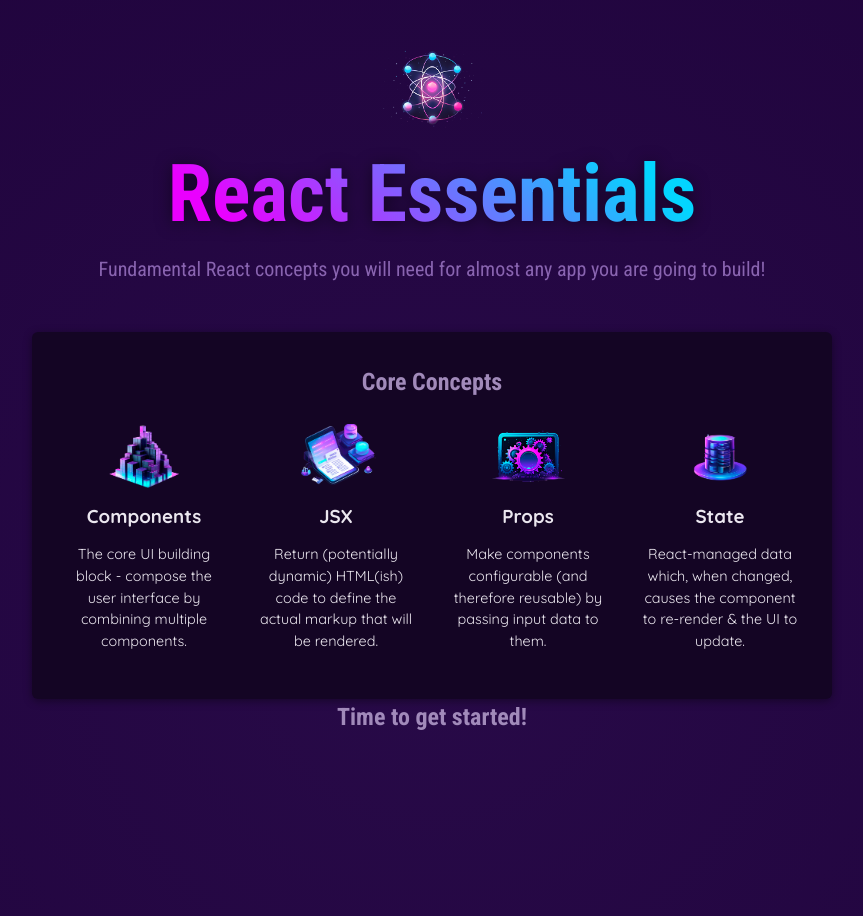
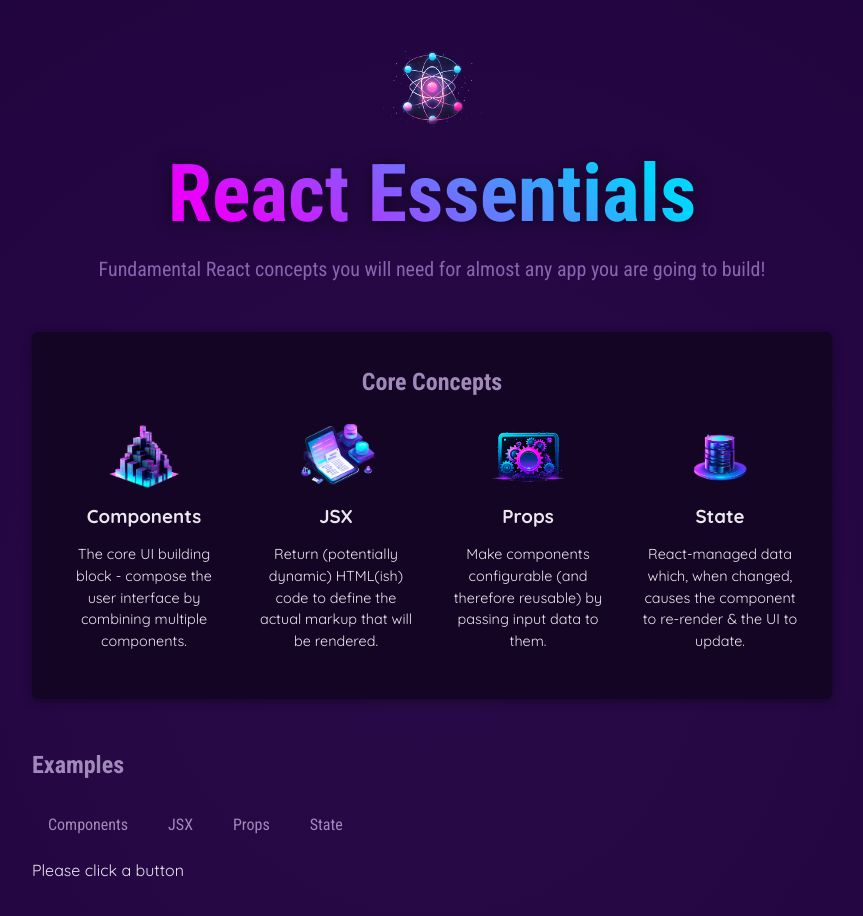
Before and after one commit to Netvoiangel/react-essentials, a React (Vite) app: page / in a window 1280 px wide. Shown: the top 916 px of the page, without its empty margins (208-1071 px from the left). Built offline with nearby package versions, Linux system fonts and the light colour scheme.

Commit message:
Updated data.js

```diff
--- a/src/App.jsx
+++ b/src/App.jsx
@@ -1,38 +1,17 @@
-import reactImg from './assets/react-core-concepts.png';
-import componentImg from './assets/components.png';
+import { useState } from 'react';
+
 import { CORE_CONCEPTS } from './data.js';
-
-const reactDescription = ['Fundamental', 'Crucial', 'Core'];
-
-function getRandomInt(max) {
-  return Math.floor(Math.random() * (max + 1));
-}
-
-function Header() {
-  const description = reactDescription[getRandomInt(2)];
-  return (
-    <header>
-      <img src={reactImg} alt="Stylized atom" />
-      <h1>React Essentials</h1>
-      <p>
-        {description} React concepts you will need for almost any app you are
-        going to build!
-      </p>
-    </header>
-  );
-}
-
-function CoreConcept({title, description, image}) {
-  return (
-    <li>
-      <img src={image} alt={title} />
-      <h3>{title}</h3>
-      <p>{description}</p>
-    </li>
-  );
-}
+import Header from './components/Header.jsx';
+import CoreConcept from './components/CoreConcept.jsx';
+import TabButton from './components/TabButton.jsx';
 
 function App() {
+  const [ selectedTopic, setSelectedTopic ] = useState('Please click a button')
+
+  function handleSelect(selectedButton) {
+    setSelectedTopic(selectedButton);
+  }
+
   return (
     <div>
       <Header />
@@ -40,13 +19,24 @@
         <section id="core-concepts">
           <h2>Core Concepts</h2>
           <ul>
-            <CoreConcept {...CORE_CONCEPTS[0]}/>
-            <CoreConcept {...CORE_CONCEPTS[1]}/>
-            <CoreConcept {...CORE_CONCEPTS[2]}/>
-            <CoreConcept {...CORE_CONCEPTS[3]}/>
+            <CoreConcept {...CORE_CONCEPTS[0]} />
+            <CoreConcept {...CORE_CONCEPTS[1]} />
+            <CoreConcept {...CORE_CONCEPTS[2]} />
+            <CoreConcept {...CORE_CONCEPTS[3]} />
           </ul>
         </section>
-        <h2>Time to get started!</h2>
+        <section id="examples">
+          <h2>Examples</h2>
+          <menu>
+            <TabButton onSelect={() => handleSelect('components')}>
+              Components
+            </TabButton>
+            <TabButton onSelect={() => handleSelect('jsx')}>JSX</TabButton>
+            <TabButton onSelect={() => handleSelect('props')}>Props</TabButton>
+            <TabButton onSelect={() => handleSelect('state')}>State</TabButton>
+          </menu>
+          {selectedTopic}
+        </section>
       </main>
     </div>
   );
--- /dev/null
+++ b/src/components/CoreConcept.jsx
@@ -0,0 +1,9 @@
+export default function CoreConcept({title, description, image}) {
+  return (
+    <li>
+      <img src={image} alt={title} />
+      <h3>{title}</h3>
+      <p>{description}</p>
+    </li>
+  );
+}
--- /dev/null
+++ b/src/components/Header.jsx
@@ -0,0 +1,21 @@
+import reactImg from '.././assets/react-core-concepts.png';
+
+const reactDescription = ['Fundamental', 'Crucial', 'Core'];
+
+function getRandomInt(max) {
+  return Math.floor(Math.random() * (max + 1));
+}
+
+export default function Header() {
+    const description = reactDescription[getRandomInt(2)];
+    return (
+      <header>
+        <img src={reactImg} alt="Stylized atom" />
+        <h1>React Essentials</h1>
+        <p>
+          {description} React concepts you will need for almost any app you are
+          going to build!
+        </p>
+      </header>
+    );
+  }
--- /dev/null
+++ b/src/components/TabButton.jsx
@@ -0,0 +1,7 @@
+export default function TabButton({ children, onSelect }) {
+  return (
+    <li>
+      <button onClick={onSelect}>{children}</button>
+    </li>
+  );
+}
--- a/src/data.js
+++ b/src/data.js
@@ -29,3 +29,54 @@
       'React-managed data which, when changed, causes the component to re-render & the UI to update.',
   },
 ];
+
+export const EXAMPLES = {
+  components: {
+    title: 'Components',
+    description:
+      'Components are the building blocks of React applications. A component is a self-contained module (HTML + optional CSS + JS) that renders some output.',
+    code: `
+function Welcome() {
+  return <h1>Hello, World!</h1>;
+}`,
+  },
+  jsx: {
+    title: 'JSX',
+    description:
+      'JSX is a syntax extension to JavaScript. It is similar to a template language, but it has full power of JavaScript (e.g., it may output dynamic content).',
+    code: `
+<div>
+  <h1>Welcome {userName}</h1>
+  <p>Time to learn React!</p>
+</div>`,
+  },
+  props: {
+    title: 'Props',
+    description:
+      'Components accept arbitrary inputs called props. They are like function arguments.',
+    code: `
+function Welcome(props) {
+  return <h1>Hello, {props.name}</h1>;
+}`,
+  },
+  state: {
+    title: 'State',
+    description:
+      'State allows React components to change their output over time in response to user actions, network responses, and anything else.',
+    code: `
+function Counter() {
+  const [isVisible, setIsVisible] = useState(false);
+
+  function handleClick() {
+    setIsVisible(true);
+  }
+
+  return (
+    <div>
+      <button onClick={handleClick}>Show Details</button>
+      {isVisible && <p>Amazing details!</p>}
+    </div>
+  );
+}`,
+  },
+};
```
